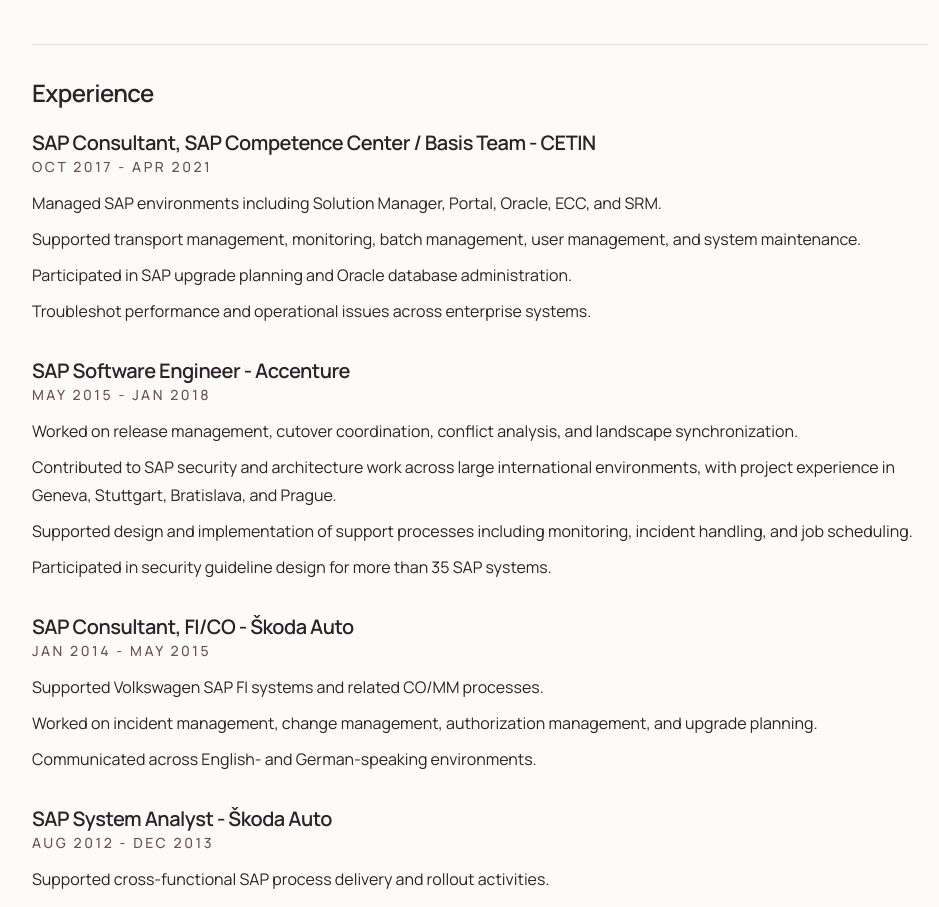
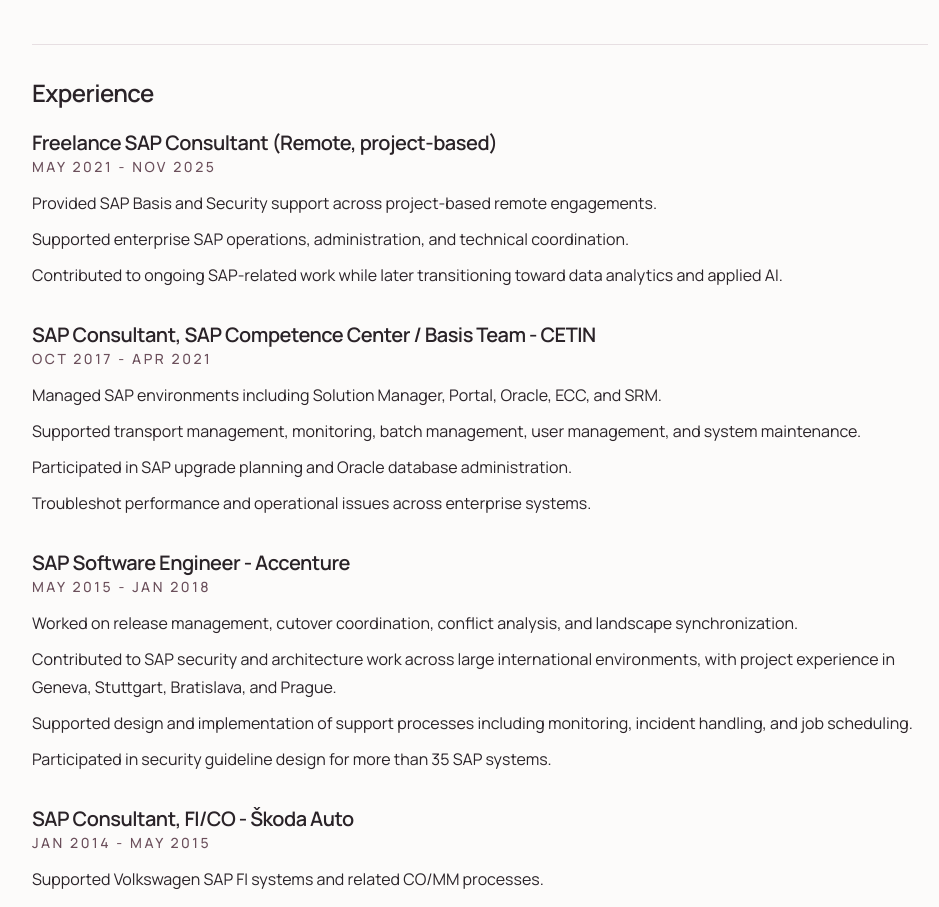
Before and after one commit to Zuzana111/my_website_CV, a Next.js app: page /resume in a window 1280 px wide. Shown: the part 925-1832 px from the top of the page, without its empty margins (160-1099 px from the left). Built offline with nearby package versions, Linux system fonts and the light colour scheme.

Commit message:
restore freelance resume role

```diff
--- a/app/resume/page.tsx
+++ b/app/resume/page.tsx
@@ -40,6 +40,15 @@
       { label: "Tools", value: "GitHub, Jupyter, Dash" }
     ],
     experience: [
+      {
+        title: "Freelance SAP Consultant (Remote, project-based)",
+        period: "May 2021 - Nov 2025",
+        bullets: [
+          "Provided SAP Basis and Security support across project-based remote engagements.",
+          "Supported enterprise SAP operations, administration, and technical coordination.",
+          "Contributed to ongoing SAP-related work while later transitioning toward data analytics and applied AI."
+        ]
+      },
       {
         title: "SAP Consultant, SAP Competence Center / Basis Team - CETIN",
         period: "Oct 2017 - Apr 2021",
@@ -134,6 +143,15 @@
       { label: "Nástroje", value: "GitHub, Jupyter, Dash" }
     ],
     experience: [
+      {
+        title: "Freelance SAP Consultant (Remote, project-based)",
+        period: "Kvě 2021 - Lis 2025",
+        bullets: [
+          "Poskytovala SAP Basis a Security podporu v rámci vzdálených projektových spoluprací.",
+          "Podporovala enterprise SAP provoz, administraci a technickou koordinaci.",
+          "Pokračovala v SAP technické práci a postupně zároveň přešla směrem k datové analytice a aplikované AI."
+        ]
+      },
       {
         title: "SAP Consultant, SAP Competence Center / Basis Team - CETIN",
         period: "Říj 2017 - Dub 2021",
```
